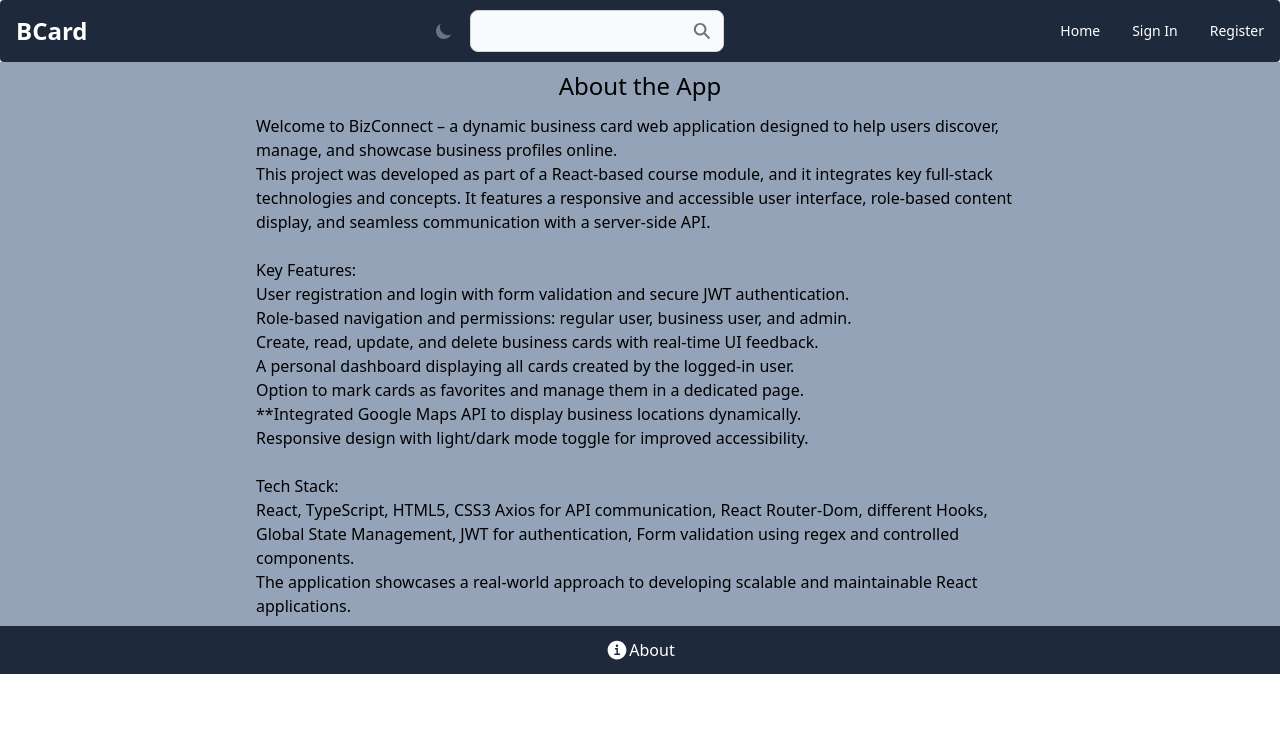
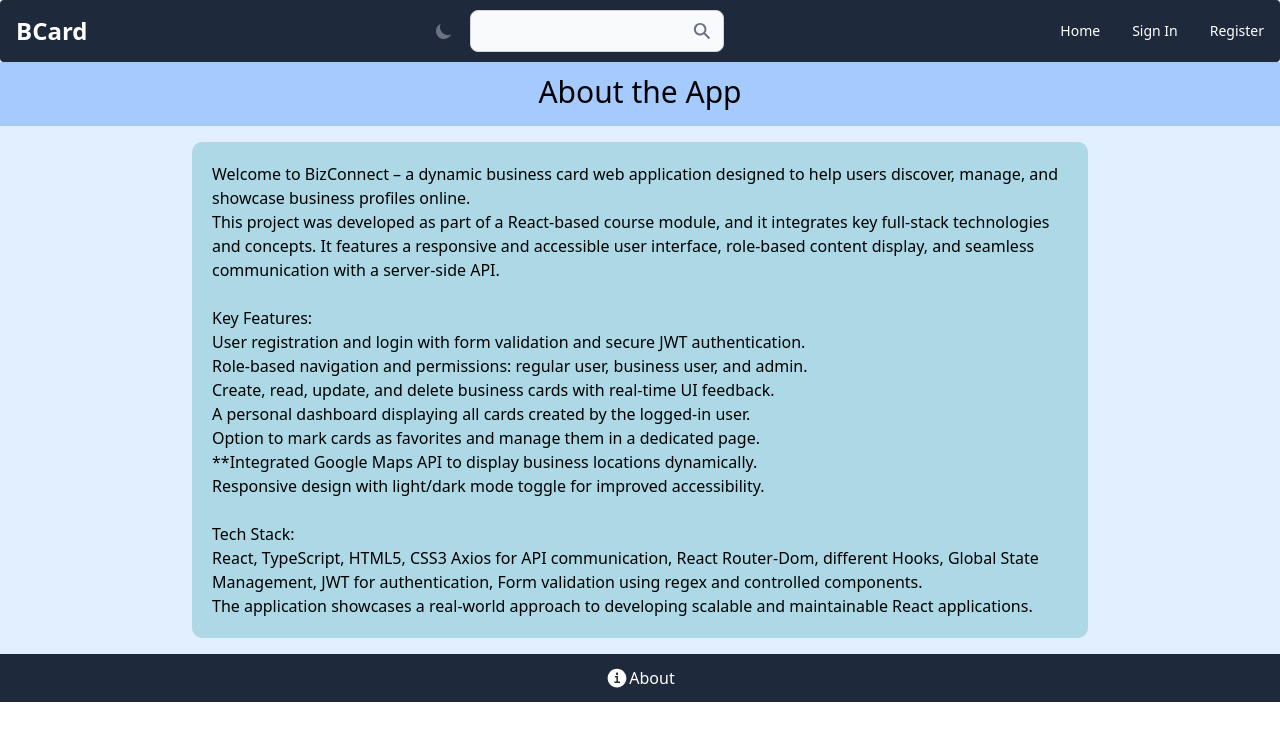
Before and after one commit to yafitb11/react-project, a React (Vite) app: page /card/1 in a window 1280 px wide. Both pictures are taken after a click on the icon 617 px from the left and 146 px from the top of the page. Shown: the top 740 px of the page. Built offline with nearby package versions, Linux system fonts and the light colour scheme; no server answers.

Commit message:
css almost done

```diff
--- a/src/index.css
+++ b/src/index.css
@@ -84,20 +84,20 @@ gap:10px!important;
 
 
   .myform{
-    @apply p-5 flex flex-col gap-4 justify-center align-middle shadow-lg rounded-xl bg-lightblue dark:bg-gray-300 w-[50%] xs:w-[88%];
+    @apply p-5 flex flex-col gap-4 justify-center align-middle shadow-lg rounded-xl bg-lightblue dark:bg-slate-300 w-[50%] xs:w-[88%];
   }
 
 .myform fieldset {@apply xs:flex-col;}
 
   .myform label{
      background-color:lightblue!important;
-      @apply dark:!bg-gray-300;
+      @apply dark:!bg-slate-300;
   }
 
 .myform > h1{text-align:center}
 
 .myform input{@apply dark:text-black;}
 
-#textAreaDiv>textarea {@apply dark:!bg-gray-300 ;}
+#textAreaDiv>textarea {@apply dark:!bg-slate-300 ;}
 
 .myform p{@apply text-red-600 text-sm}
--- a/src/pages/About.tsx
+++ b/src/pages/About.tsx
@@ -2,8 +2,10 @@
 export default function CreateCard() {
 
     return (
-        <div className="flex flex-col items-center justify-start gap-3 pt-2 pb-2 pr-64 pl-64 bg-slate-400">
-            <h1 className="text-2xl">About the App</h1>
+        <div className="flex flex-col items-center gap-3 pt-2 bg-blue-300 dark:bg-slate-400">
+            <h1 className="text-3xl m-1">About the App</h1>
+            <div className="w-full flex justify-center bg-blue-100 dark:bg-slate-800">
+                <div className="w-[70%] p-5 my-4 rounded-[10px] bg-lightblue dark:bg-slate-500">
                     <p className="">Welcome to BizConnect – a dynamic business card web application designed to help users discover, manage, and showcase business profiles online. <br />
 
                         This project was developed as part of a React-based course module, and it integrates key full-stack technologies and concepts. It features a responsive and accessible user interface, role-based content display, and seamless communication with a server-side API. <br />
@@ -26,5 +28,7 @@ export default function CreateCard() {
                         The application showcases a real-world approach to developing scalable and maintainable React applications.
 
                     </p>
+                </div>
+            </div>
         </div>)
 }
--- a/src/pages/cardDetails.tsx
+++ b/src/pages/cardDetails.tsx
@@ -27,9 +27,10 @@ const CardDetails = () => {
     const address = `${card?.address.state} ${card?.address.country} ${card?.address.city} ${card?.address.street} ${card?.address.houseNumber}`;
 
     return (
-        <div className="w-[100%] flex flex-col gap-3 items-center  bg-slate-600 pb-5">
-            <h1 className="text-2xl mt-2">Card Details:</h1>
-            {card && <div className="w-[75%] p-7 pt-5 flex flex-col bg-slate-400">
+        <div className="w-[100%] flex flex-col gap-3 pt-2 items-center  bg-blue-300 dark:bg-slate-400">
+            <h1 className="text-3xl m-1">Card Details:</h1>
+            <div className="w-full flex justify-center bg-blue-100 dark:bg-slate-800">
+                {card && <div className="w-[75%] p-5 my-4 rounded-[10px] flex flex-col bg-lightblue dark:bg-slate-500">
                     <h1 className="text-2xl text-center">{card.title}</h1>
                     <img src={card.image.url} alt={card.image.alt} className="w-1/3 max-h-96 mt-3 m-auto"></img>
                     <h3>Title: {card.title}</h3>
@@ -49,6 +50,7 @@ const CardDetails = () => {
                     </div>
                 </div>}
             </div>
+        </div>
     );
 };
 
```
Lines whose indentation alone changed are shown as unchanged.
